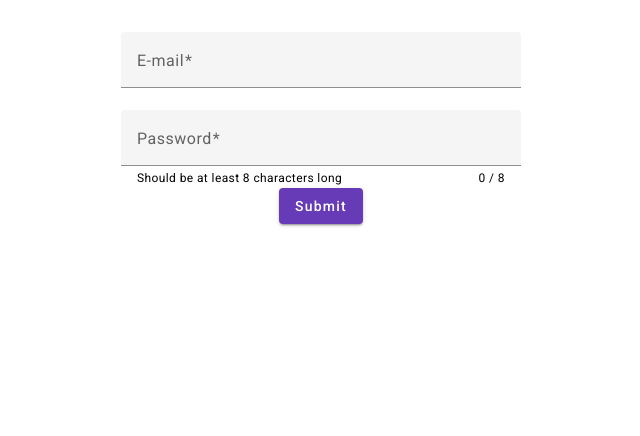
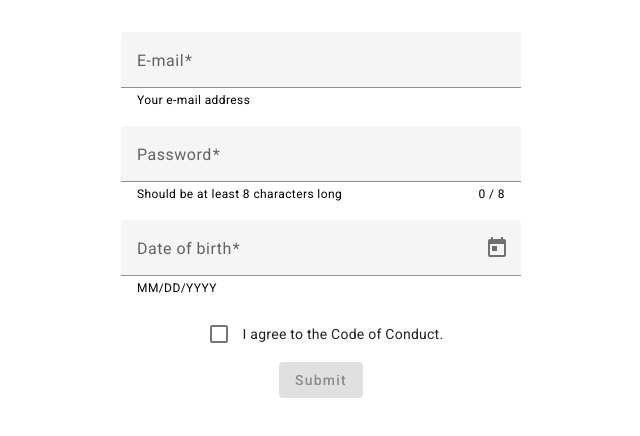
Before and after one commit to mihastele/angular-personal, an Angular app: page /signup in a window 1280 px wide. Shown: the top 436 px of the page, without its empty margins (319-959 px from the left). Built offline with nearby package versions, Linux system fonts and the light colour scheme.

Commit message:
Signup form v1

```diff
--- a/src/app/auth/signup/signup.component.css
+++ b/src/app/auth/signup/signup.component.css
@@ -9,4 +9,13 @@
 mat-form-field {
     width: 400px;
     max-width: 100%;
+    margin-bottom: 1rem;
 }
+
+mat-hint {
+    padding-bottom: 1rem;
+}
+
+mat-checkbox {
+    margin-bottom: 0.5rem;
+}
--- a/src/app/auth/signup/signup.component.html
+++ b/src/app/auth/signup/signup.component.html
@@ -2,7 +2,11 @@
     <form class="flexform" #ref="ngForm" (ngSubmit)="onSubmit(ref)">
         <mat-form-field class="example-full-width" hintLabel="">
             <mat-label>E-mail</mat-label>
-            <input type="email" matInput placeholder="Your E-mail" ngModel name="email" email required>
+            <input type="email" matInput placeholder="Your E-mail" ngModel name="email" email required
+                #emailInput="ngModel">
+            <mat-hint>Your e-mail address</mat-hint>
+            <mat-error *ngIf="emailInput.hasError('required')">E-mail is required</mat-error>
+            <mat-error *ngIf="!emailInput.hasError('required')">E-mail is invalid</mat-error>
         </mat-form-field>
 
         <mat-form-field class="example-full-width" hintLabel="Should be at least 8 characters long">
@@ -10,9 +14,21 @@
             <input type="password" matInput placeholder="Your password" ngModel name="password" minlength="8" required
                 #pwInput="ngModel">
             <mat-hint align="end"> {{ pwInput.value?.length }} / 8</mat-hint>
+            <mat-error>Password is too short</mat-error>
             <!-- <mat-hint>Should be at least 8 characters long</mat-hint> -->
         </mat-form-field>
 
-        <button mat-raised-button color="primary">Submit</button>
+        <mat-form-field appearance="fill">
+            <mat-label>Date of birth</mat-label>
+            <input matInput [matDatepicker]="picker" [max]="maxDate" ngModel name="birthdate" required>
+            <mat-hint>MM/DD/YYYY</mat-hint>
+            <mat-datepicker-toggle matIconSuffix [for]="picker"></mat-datepicker-toggle>
+            <mat-datepicker #picker></mat-datepicker>
+        </mat-form-field>
+
+        <mat-checkbox>I agree to the Code of Conduct.</mat-checkbox>
+
+
+        <button mat-raised-button color="primary" [disabled]="ref.invalid">Submit</button>
     </form>
 </section>
--- a/src/app/auth/signup/signup.component.ts
+++ b/src/app/auth/signup/signup.component.ts
@@ -1,4 +1,4 @@
-import { Component } from '@angular/core';
+import { Component, OnInit } from '@angular/core';
 import { NgForm } from '@angular/forms';
 
 @Component({
@@ -6,7 +6,17 @@ import { NgForm } from '@angular/forms';
   templateUrl: './signup.component.html',
   styleUrls: ['./signup.component.css']
 })
-export class SignupComponent {
+export class SignupComponent implements OnInit {
+  maxDate;
+
+  ngOnInit() {
+    this.maxDate = new Date()
+
+    const MIN_AGE = 3;
+    this.maxDate.setFullYear(this.maxDate.getFullYear() - MIN_AGE)
+
+  }
+
   onSubmit(form: NgForm) {
     console.log(form)
   }
--- a/src/app/material.module.ts
+++ b/src/app/material.module.ts
@@ -3,9 +3,27 @@ import { MatButtonModule } from '@angular/material/button'
 import { MatIconModule } from '@angular/material/icon'
 import { MatInputModule } from '@angular/material/input';
 import { MatFormFieldModule } from '@angular/material/form-field'
+import { MatDatepickerModule } from '@angular/material/datepicker';
+import { MatNativeDateModule } from "@angular/material/core";
+import { MatCheckboxModule } from '@angular/material/checkbox'
+
 
 @NgModule({
-    imports: [MatButtonModule, MatIconModule, MatInputModule, MatFormFieldModule],
-    exports: [MatButtonModule, MatIconModule, MatInputModule, MatFormFieldModule]
+    imports: [
+        MatButtonModule,
+        MatIconModule,
+        MatInputModule,
+        MatFormFieldModule,
+        MatDatepickerModule,
+        MatNativeDateModule,
+        MatCheckboxModule],
+    exports: [
+        MatButtonModule,
+        MatIconModule,
+        MatInputModule,
+        MatFormFieldModule,
+        MatDatepickerModule,
+        MatNativeDateModule,
+        MatCheckboxModule]
 })
 export class MaterialModule { }
--- a/tsconfig.json
+++ b/tsconfig.json
@@ -9,6 +9,7 @@
     "noImplicitOverride": true,
     "noPropertyAccessFromIndexSignature": true,
     "noImplicitReturns": true,
+    "noImplicitAny": false,
     "noFallthroughCasesInSwitch": true,
     "sourceMap": true,
     "declaration": false,
```
